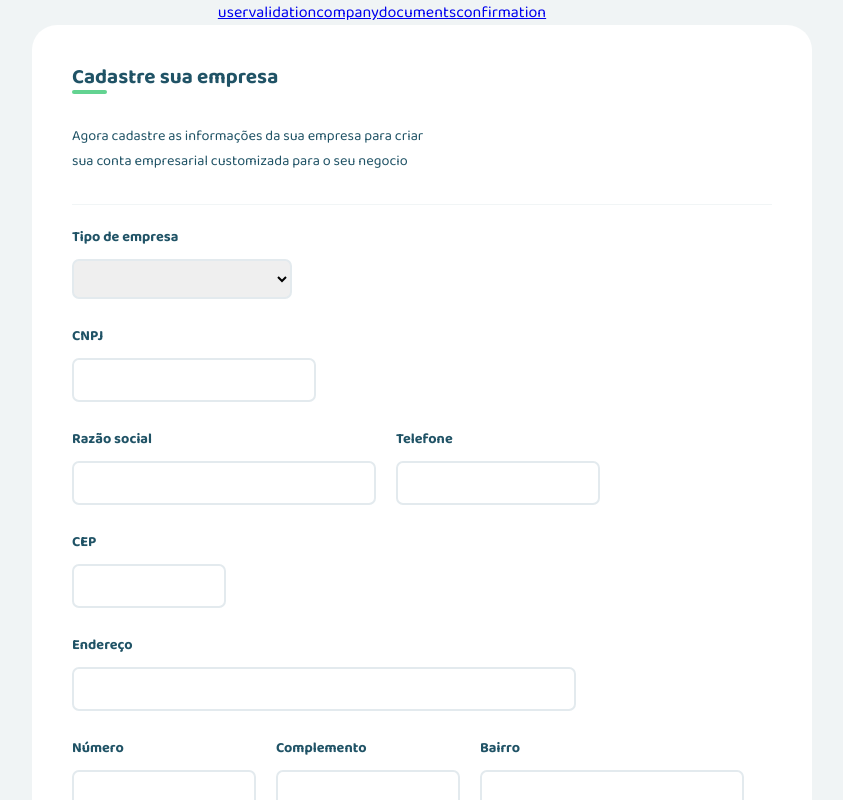
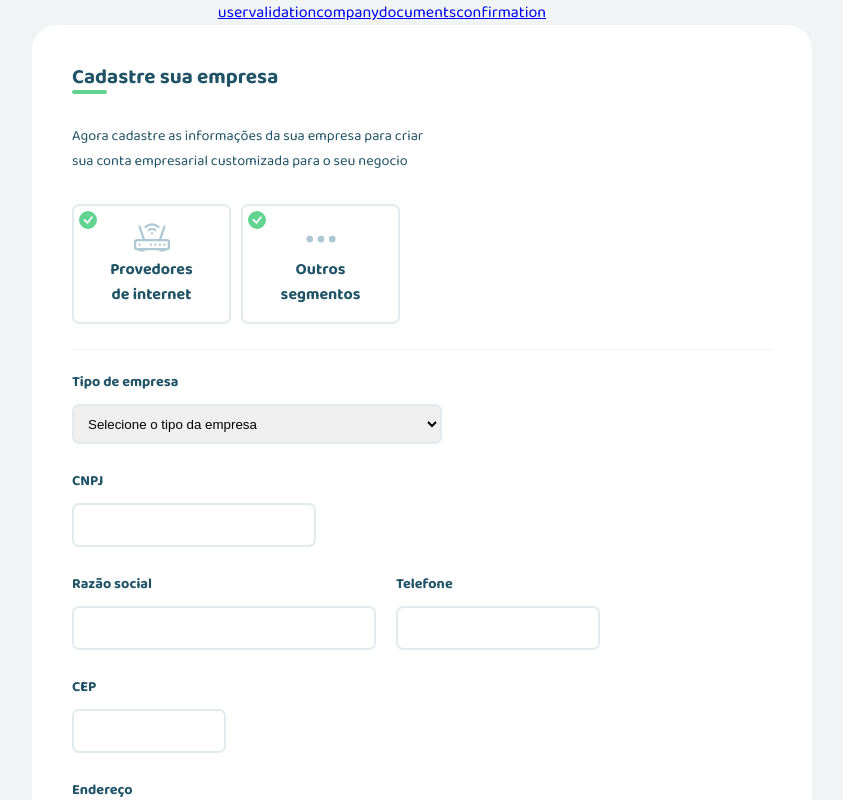
Before and after one commit to guilhermecezario/mk-solutions-challenge, a React (Create React App) app: page /register/company in a window 1280 px wide. Shown: the top 800 px of the page, without its empty margins (258-1101 px from the left). Built offline with nearby package versions, Linux system fonts and the light colour scheme.

Commit message:
adding components to page company

```diff
--- a/package.json
+++ b/package.json
@@ -12,6 +12,7 @@
     "@types/react-dom": "^18.0.11",
     "react": "^18.2.0",
     "react-dom": "^18.2.0",
+    "react-icons": "^4.8.0",
     "react-input-verification-code": "^1.0.2",
     "react-otp-input": "^3.0.0",
     "react-router-dom": "^6.10.0",
--- a/src/components/CodeVerification/index.tsx
+++ b/src/components/CodeVerification/index.tsx
@@ -18,7 +18,7 @@ export default function CodeValidation({ value, label, onChange }: Props) {
         value={value}
         onChange={onChange}
         numInputs={6}
-        renderInput={(props) => <InputNumber {...props} />}
+        renderInput={(props) => <InputNumber {...props} placeholder="0" />}
       />
     </Container>
   );
--- a/src/components/CodeVerification/styles.ts
+++ b/src/components/CodeVerification/styles.ts
@@ -27,5 +27,10 @@ export const InputNumber = styled.input`
   width: 20px !important;
 
   color: #205366;
-  font-size: 15px;
+  font-size: 1.3rem;
+
+  ::placeholder {
+    color: #DAE4E8;
+    font-size: 1.3rem;
+  }
 `;
--- /dev/null
+++ b/src/components/Radio/index.tsx
@@ -0,0 +1,23 @@
+import React, { ReactNode } from 'react';
+
+import * as Icons from 'react-icons/bs';
+
+import { Container, Input, IconSelect } from './styles';
+
+interface RadioProps {
+  children: ReactNode;
+}
+
+export default function Radio({ children }: RadioProps) {
+  return (
+    <Container htmlFor="html">
+      <Input type="radio" id="html" name="fav_language" value="HTML" />
+
+      <IconSelect>
+        <Icons.BsFillCheckCircleFill color="#63D391" size="18px" />
+      </IconSelect>
+
+      {children}
+    </Container>
+  );
+}
--- /dev/null
+++ b/src/components/Radio/styles.ts
@@ -0,0 +1,39 @@
+import styled from 'styled-components';
+
+export const Container = styled.label`
+  display: flex;
+  flex-direction: column;
+  align-items: center;
+  justify-content: center;
+
+  padding: 15px 40px;
+  margin-right: 10px;
+
+  width: 75px;
+
+  margin-bottom: 25px;
+
+  text-align: center;
+
+  position: relative;
+
+  font-size: 1rem;
+  font-weight: bold;
+
+  color: #205366;
+
+  border: 2px solid #E3EAEE;
+  border-radius: 7px;
+`;
+
+export const IconSelect = styled.div`
+  margin-top: 5px;
+  margin-left: 5px;
+  position: absolute;
+  left: 0;
+  top: 0;
+`;
+
+export const Input = styled.input`
+  display: none;
+`;
--- a/src/components/Select/index.tsx
+++ b/src/components/Select/index.tsx
@@ -4,15 +4,18 @@ import { Container, Label, InputSelect } from './styles';
 
 interface SelectProps {
   label: string;
+  placeholder: string | undefined;
   width?: string;
 }
 
-export default function Select({ label, width }: SelectProps) {
+export default function Select({ label, placeholder, width }: SelectProps) {
   return (
     <Container>
       <Label>{label}</Label>
 
-      <InputSelect width={width} />
+      <InputSelect width={width}>
+        <option value="">{placeholder}</option>
+      </InputSelect>
     </Container>
   );
 }
--- a/src/components/Select/styles.ts
+++ b/src/components/Select/styles.ts
@@ -27,4 +27,8 @@ export const InputSelect = styled.select<InputTextProps>`
 
   width: ${(props) => props.width || '330px'};
   height: 40px;
+
+  option {
+    color: #205366;
+  }
 `;
--- a/src/pages/Register/Company/index.tsx
+++ b/src/pages/Register/Company/index.tsx
@@ -1,12 +1,15 @@
 import React from 'react';
 
+import { BsRouter, BsThreeDots } from 'react-icons/bs';
+
 import {
-  Card, LineForm, Text, Button, Division,
+  Card, LineForm, Text, Button, Division, ButtonLink,
 } from '../../../stylesheets/global';
 
 import Title from '../../../components/Title';
 import Input from '../../../components/Input';
 import Select from '../../../components/Select';
+import Radio from '../../../components/Radio';
 
 export default function Company() {
   return (
@@ -18,9 +21,20 @@ export default function Company() {
         criar sua conta empresarial customizada para o seu negocio
       </Text>
 
+      <LineForm>
+        <Radio>
+          <BsRouter size="36px" color="#ADC8D3" />
+          Provedores de internet
+        </Radio>
+        <Radio>
+          <BsThreeDots size="36px" color="#ADC8D3" />
+          Outros segmentos
+        </Radio>
+      </LineForm>
+
       <Division />
 
-      <Select label="Tipo de empresa" width="220px" />
+      <Select label="Tipo de empresa" width="370px" placeholder="Selecione o tipo da empresa" />
 
       <Input label="CNPJ" width="220px" type="select" />
 
@@ -39,7 +53,11 @@ export default function Company() {
         <Input label="Bairro" width="240px" />
       </LineForm>
 
-      <Button type="button">Confirmar</Button>
+      <LineForm>
+        <Button type="button">Confirmar</Button>
+
+        <ButtonLink>Voltar</ButtonLink>
+      </LineForm>
     </Card>
   );
 }
--- a/src/pages/Register/Validation/index.tsx
+++ b/src/pages/Register/Validation/index.tsx
@@ -10,7 +10,7 @@ import Title from '../../../components/Title';
 import CodeValidation from '../../../components/CodeVerification';
 
 export default function Validation() {
-  const [otp, setOtp] = useState('654321');
+  const [otp, setOtp] = useState('');
 
   return (
     <Card>
```
Also changed, not shown: 1 other file (tests, documents, lock files or other folders).
